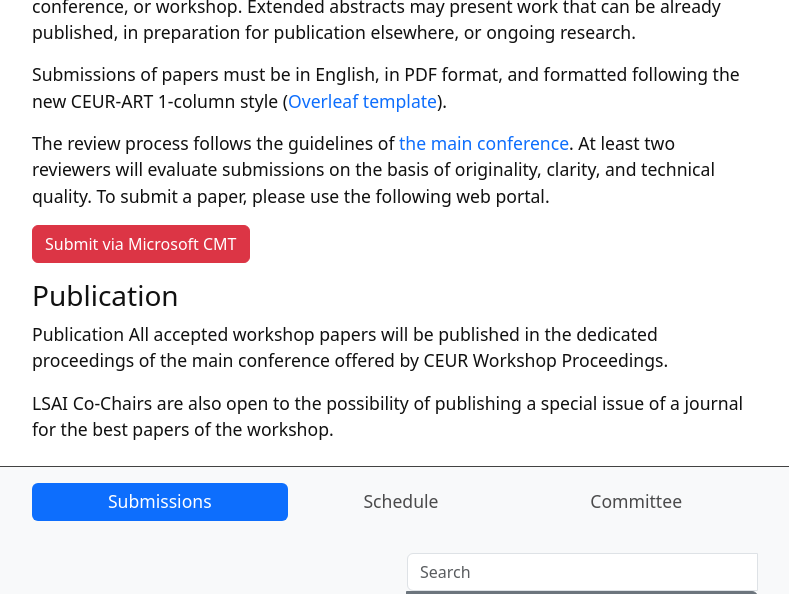
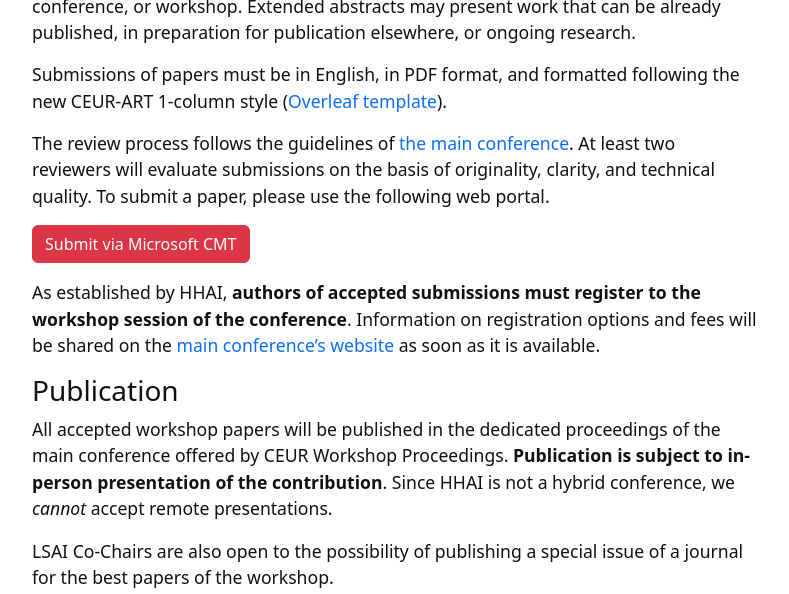
Before and after one commit to lsai2025/lsai2025.github.io, a Jekyll site: the page built from content/0-submit.md, in a window 1280 px wide and 900 px high, scrolled down 575 px, cut to the strip 0-594 px from the top of the window. Shown: the whole strip, without its empty margins (245-1034 px from the left). Built offline with Jekyll 4.4.1, drawn with Linux system fonts in a browser that asks for light colours.

Commit message:
Update 0-submit.md

```diff
--- a/content/0-submit.md
+++ b/content/0-submit.md
@@ -20,9 +20,10 @@ The review process follows the guidelines of [the main conference](https://hhai-
 
 {% include button.html text="Submit via Microsoft CMT" link="https://cmt3.research.microsoft.com/LSAI2025/Submission/Index" color="danger" %}
 
+As established by HHAI, **authors of accepted submissions must register to the workshop session of the conference**. Information on registration options and fees will be shared on the [main conference's website](https://hhai-conference.org/2025/) as soon as it is available.
+
 ### Publication
 
-Publication
-All accepted workshop papers will be published in the dedicated proceedings of the main conference offered by CEUR Workshop Proceedings.
+All accepted workshop papers will be published in the dedicated proceedings of the main conference offered by CEUR Workshop Proceedings. **Publication is subject to in-person presentation of the contribution**. Since HHAI is not a hybrid conference, we *cannot* accept remote presentations.
 
 LSAI Co-Chairs are also open to the possibility of publishing a special issue of a journal for the best papers of the workshop.
```
